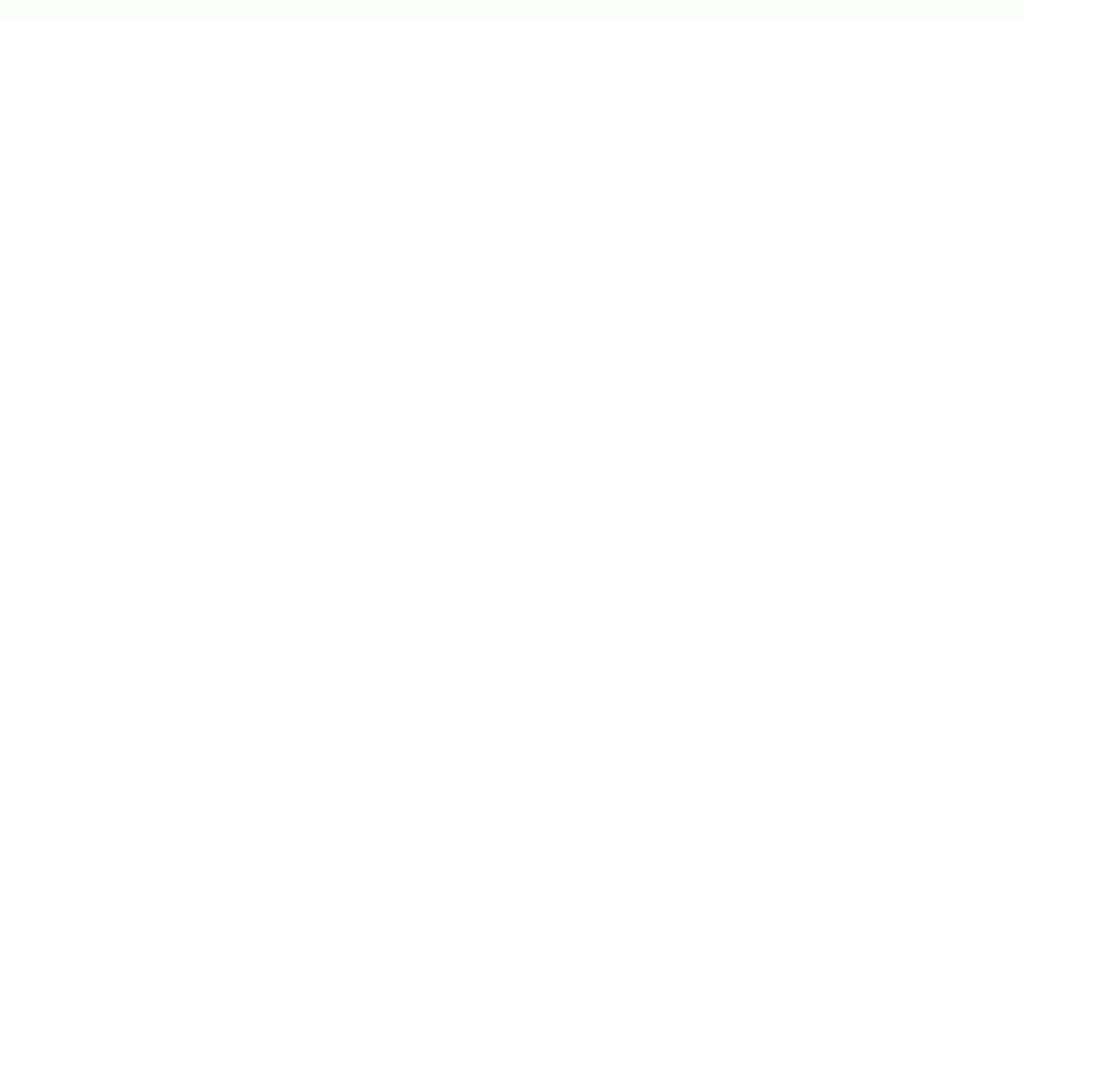
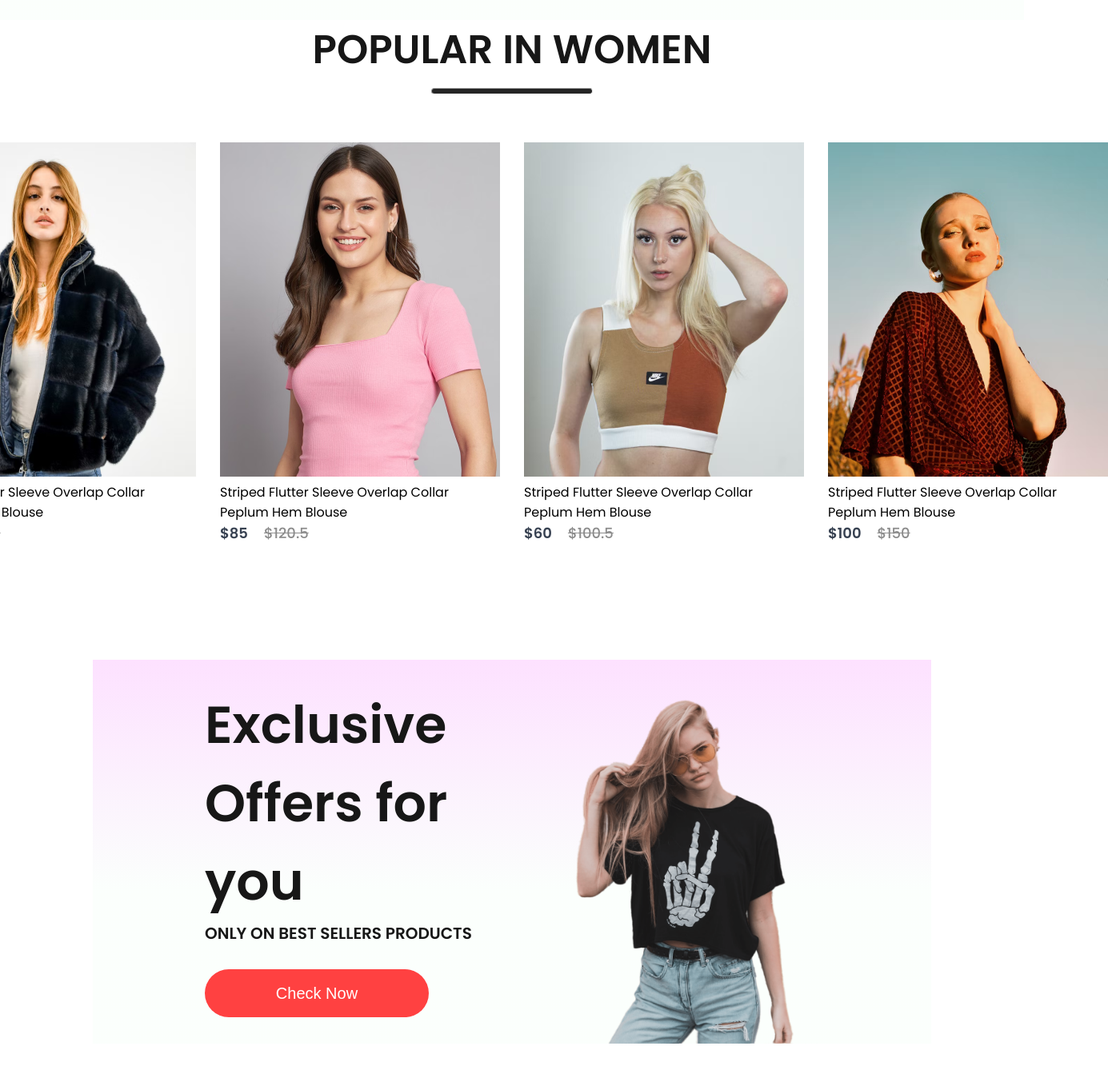
Before and after one commit to RajeevRanjan5642/e-commerce-website, a React (Create React App) app in the folder frontend/: page / in a window 1280 px wide. Shown: the part 872-2225 px from the top of the page at 80% size, 1385 px wide, since content can reach past the window. Before the commit the page ends 897 px from the top, so only its background shows below. Built offline with nearby package versions, Linux system fonts and the light colour scheme.

Commit message:
create shop page :)

```diff
--- /dev/null
+++ b/frontend/src/components/Item/Item.css
@@ -0,0 +1,30 @@
+.item{
+    width: 350px;
+}
+
+.item p{
+    margin: 6px 0px;
+}
+
+.item-prices{
+    display: flex;
+    gap: 20px;
+}
+
+.item-price-new{
+    color: #374151;
+    font-size: 18px;
+    font-weight: 600;
+}
+
+.item-price-old{
+    color: #8c8c8c;
+    font-size: 18px;
+    font-weight: 500;
+    text-decoration: line-through;
+}
+
+.item:hover{
+    transform: scale(1.05);
+    transition: 0.6s;
+}
--- /dev/null
+++ b/frontend/src/components/Item/Item.jsx
@@ -0,0 +1,21 @@
+import React from 'react';
+import './Item.css'
+
+const Item = (props) => {
+    return (
+        <div className="Item">
+            <img src={props.image} alt="" />
+            <p>{props.name}</p>
+            <div className="item-prices">
+                <div className="item-price-new">
+                    ${props.new_price}
+                </div>
+                <div className="item-price-old">
+                    ${props.old_price}
+                </div>
+            </div>
+        </div>
+     );
+}
+
+export default Item;
--- /dev/null
+++ b/frontend/src/components/NewCollections/NewCollections.css
@@ -0,0 +1,29 @@
+.new-collections{
+    display: flex;
+    flex-direction: column;
+    align-items: center;
+    gap: 10px;
+    height: 90vh;
+}
+
+.new-collections h1{
+    color: #171717;
+    font-size: 50px;
+    font-weight: 600;
+}
+
+.new-collections hr{
+    width: 200px;
+    height: 6px;
+    border-radius: 10px;
+    background: #252525;
+}
+
+.collections{
+    display: grid;
+    grid-template-columns: 1fr 1fr 1fr 1fr;
+    margin-top: 50px;
+    gap: 30px;
+    margin-left: 20px;
+    margin-right: 20px;
+}
--- /dev/null
+++ b/frontend/src/components/NewCollections/NewCollections.jsx
@@ -0,0 +1,20 @@
+import React from 'react';
+import './NewCollections.css';
+import new_collection from './../../assets/new_collections'
+import Item from '../Item/Item'
+
+const NewCollections = () => {
+    return (
+        <div className="new-collections">
+            <h1>NEW COLLECTIONS</h1>
+            <hr />
+            <div className="collections">
+                {new_collection.map((item,i)=>{
+                   return <Item key={i} id={item.id} name={item.name} image={item.image} new_price={item.new_price} old_price={item.old_price}/>
+                })}
+            </div>
+        </div>
+     );
+}
+
+export default NewCollections;
--- /dev/null
+++ b/frontend/src/components/Offers/Offers.css
@@ -0,0 +1,49 @@
+.offers{
+    display: flex;
+    width: 60%;
+    height: 60vh;
+    margin: 80px auto;
+    padding: 0px 140px;
+    margin-bottom: 150px;
+    background: linear-gradient(180deg, #fde1ff 0%, #e1ffea22 60%);
+}
+
+.offers-left{
+    flex: 1;
+    display: flex;
+    flex-direction: column;
+    justify-content: center;
+}
+
+.offers-left h1{
+    color: #171717;
+    font-size: 65px;
+    font-weight: 600;
+}
+
+.offers-left p{
+    color: #171717;
+    font-size: 20px;
+    font-weight: 600;
+}
+
+.offers-left button{
+    width: 280px;
+    height: 60px;
+    border-radius: 35px;
+    background: #ff4141;
+    border: none;
+    color: #fff;
+    font-size: 20px;
+    font-weight: 500;
+    margin-top: 30px;
+    cursor: pointer;
+}
+
+.offers-right{
+    flex: 1;
+    display: flex;
+    /* align-items: center; */
+    justify-content: flex-end;
+    padding-top: 30px;
+}
--- /dev/null
+++ b/frontend/src/components/Offers/Offers.jsx
@@ -0,0 +1,21 @@
+import React from 'react';
+import './Offers.css'
+import exclusive_image from './../../assets/exclusive_image.png'
+
+const Offers = () => {
+    return (
+        <div className="offers">
+            <div className="offers-left">
+                <h1>Exclusive</h1>
+                <h1>Offers for you</h1>
+                <p>ONLY ON BEST SELLERS PRODUCTS</p>
+                <button>Check Now</button>
+            </div>
+            <div className="offers-right">
+                <img src={exclusive_image} alt="" />
+            </div>
+        </div>
+     );
+}
+
+export default Offers;
--- /dev/null
+++ b/frontend/src/components/Popular/Popular.css
@@ -0,0 +1,28 @@
+.popular{
+    display: flex;
+    flex-direction: column;
+    align-items: center;
+    gap: 10px;
+    height: 90vh;
+}
+
+.popular h1{
+    color: #171717;
+    font-size: 50px;
+    font-weight: 600;
+}
+
+.popular hr{
+    width: 200px;
+    height: 6px;
+    border-radius: 10px;
+    background: #252525;
+}
+
+.popular-item{
+    margin-top: 50px;
+    display: flex;
+    gap: 30px;
+    margin-left: 20px;
+    margin-right: 20px;
+}
--- /dev/null
+++ b/frontend/src/components/Popular/Popular.jsx
@@ -0,0 +1,20 @@
+import React from 'react'
+import './Popular.css'
+import data_product from '../../assets/data'
+import Item from './../Item/Item'
+
+const Popular = () => {
+    return (
+        <div className="popular">
+            <h1>POPULAR IN WOMEN</h1>
+            <hr />
+            <div className="popular-item">
+                {data_product.map((item,i)=>{
+                    return <Item key={i} id={item.id} name={item.name} image={item.image} new_price={item.new_price} old_price={item.old_price}/>
+                })}
+            </div>
+        </div>
+    );
+}
+
+export default Popular;
--- a/frontend/src/pages/Shop.jsx
+++ b/frontend/src/pages/Shop.jsx
@@ -1,10 +1,16 @@
 import React from "react";
 import Hero from "../components/Hero/Hero";
+import Popular from "../components/Popular/Popular";
+import Offers from "../components/Offers/Offers";
+import NewCollections from "../components/NewCollections/NewCollections";
 
 const Shop = () => {
     return (
         <div>
             <Hero/>
+            <Popular/>
+            <Offers/>
+            <NewCollections/>
         </div>
      );
 }
```
